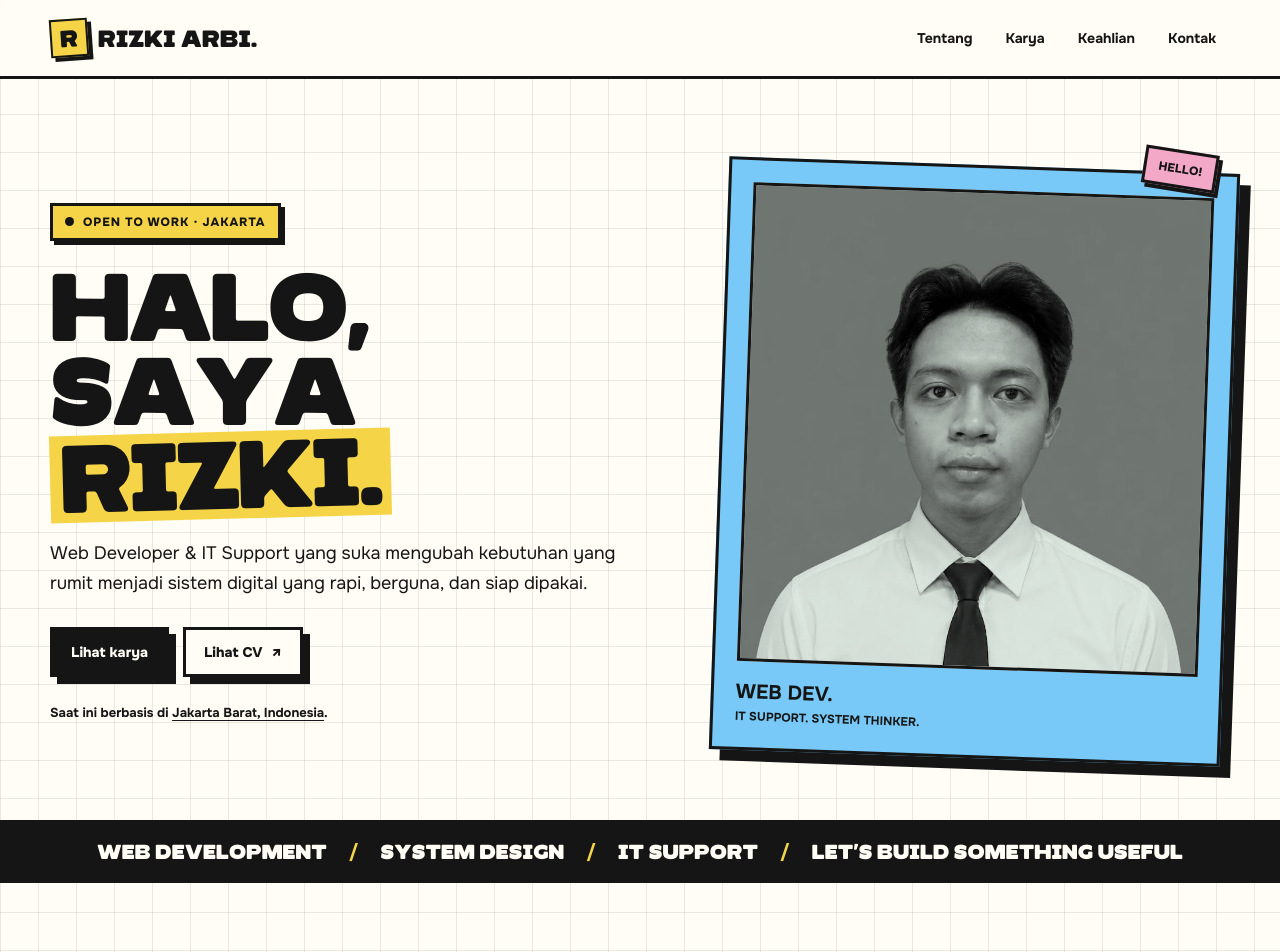
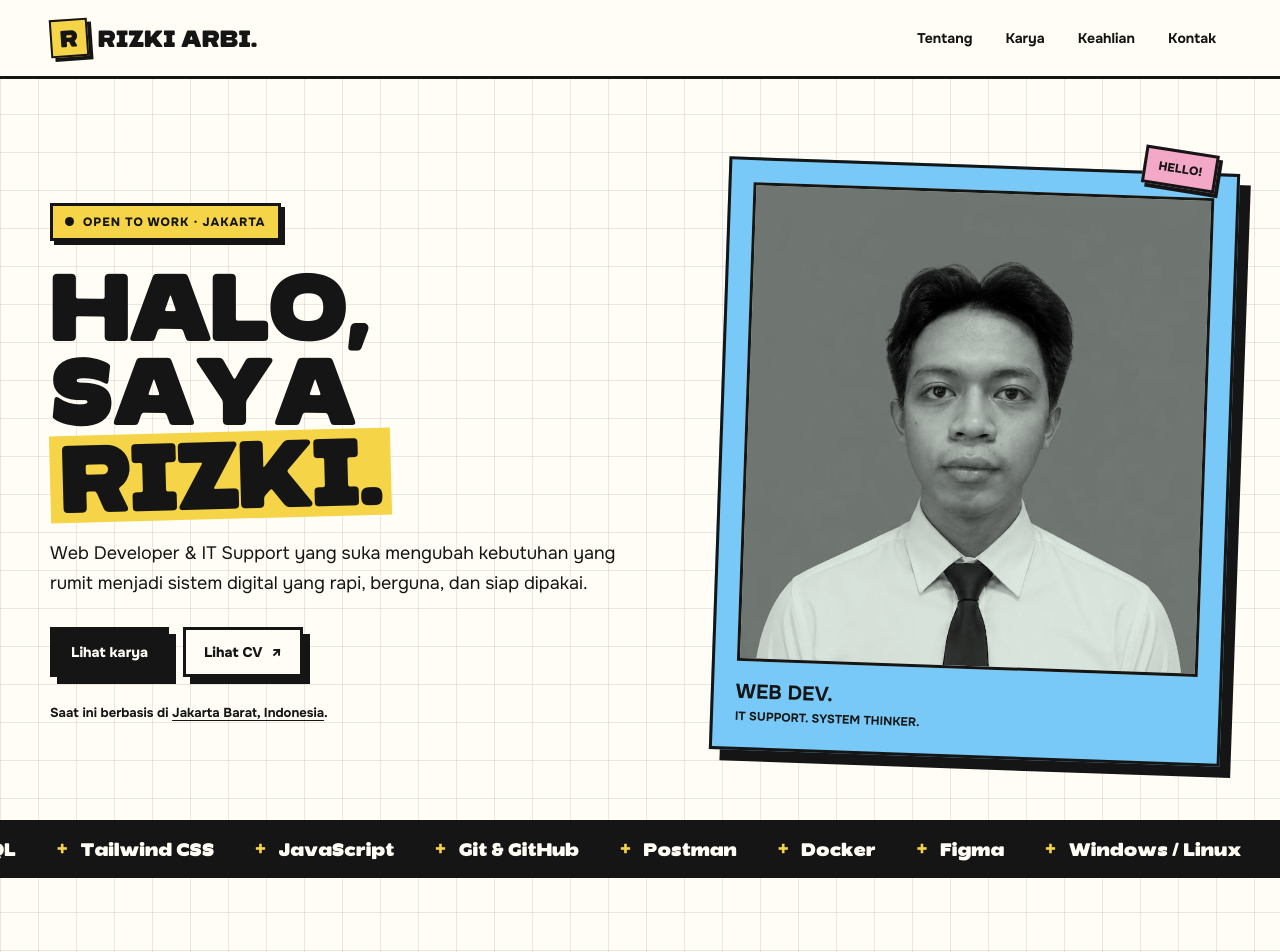
Before and after one commit to greedykid/portofolio-v4, a Next.js app: page / in a window 1280 px wide. Shown: the top 952 px of the page. Built offline with nearby package versions, Linux system fonts and the light colour scheme.

Commit message:
feat: add infinite stack tools carousel

```diff
--- a/src/app/globals.css
+++ b/src/app/globals.css
@@ -82,10 +82,13 @@ h1 span { display: inline-block; background: var(--yellow); padding: 0 10px 3px;
 .hero-card-footer { display: flex; justify-content: space-between; align-items: flex-end; gap: 12px; padding-top: 18px; }
 .hero-card-footer strong { display: block; font-size: 20px; }
 .hero-card-footer small { font-size: 12px; font-weight: 700; }
+.sr-only { position: absolute; width: 1px; height: 1px; padding: 0; margin: -1px; overflow: hidden; clip: rect(0, 0, 0, 0); white-space: nowrap; border: 0; }
 .ticker { border-top: var(--line); border-bottom: var(--line); background: var(--ink); color: var(--paper); overflow: hidden; }
-.ticker-track { display: flex; justify-content: center; width: 100%; }
-.ticker-item { display: inline-flex; align-items: center; justify-content: center; gap: 22px; padding: 15px 22px; font-family: 'Brakle', sans-serif; font-size: 19px; text-align: center; }
-.ticker-item b { color: var(--yellow); font-family: 'Onest', sans-serif; }
+.ticker-track { display: flex; width: max-content; animation: ticker-scroll 30s linear infinite; }
+.ticker-group { display: flex; flex-shrink: 0; align-items: center; }
+.ticker-item { display: inline-flex; align-items: center; justify-content: center; gap: 12px; min-height: 52px; padding: 12px 20px; font-family: 'Brakle', sans-serif; font-size: 17px; white-space: nowrap; }
+.ticker-item b { color: var(--yellow); font-family: 'Onest', sans-serif; font-size: 21px; }
+.ticker:hover .ticker-track, .ticker:focus-within .ticker-track { animation-play-state: paused; }
 
 .section { padding: 100px 0; }
 .section-heading { display: flex; align-items: end; justify-content: space-between; gap: 20px; margin-bottom: 33px; }
@@ -174,6 +177,7 @@ h2 { margin-bottom: 0; font-family: 'Brakle', sans-serif; font-size: clamp(40px,
 .stats-grid [data-reveal]:nth-child(2), .project-grid [data-reveal]:nth-child(2), .skills-grid [data-reveal]:nth-child(2), .timeline [data-reveal]:nth-child(2) { transition-delay: 120ms; }
 .stats-grid [data-reveal]:nth-child(3), .skills-grid [data-reveal]:nth-child(3) { transition-delay: 200ms; }
 .stats-grid [data-reveal]:nth-child(4), .skills-grid [data-reveal]:nth-child(4) { transition-delay: 280ms; }
+@keyframes ticker-scroll { to { transform: translateX(-50%); } }
 
 @media (max-width: 900px) {
   .hero-grid, .about-grid { grid-template-columns: 1fr; gap: 48px; }
@@ -194,7 +198,7 @@ h2 { margin-bottom: 0; font-family: 'Brakle', sans-serif; font-size: clamp(40px,
   .menu-button { display: block; }
   h1 { font-size: clamp(50px, 16vw, 76px); }
   .hero-copy { font-size: 16px; }
-  .ticker-item { gap: 10px; font-size: 14px; line-height: 1.35; flex-wrap: wrap; }
+  .ticker-item { gap: 9px; min-height: 48px; padding: 10px 13px; font-size: 14px; }
   .stats-grid, .project-grid, .skills-grid { grid-template-columns: 1fr; }
   .stat { min-height: 130px; }
   .section { padding: 74px 0; }
@@ -208,4 +212,5 @@ h2 { margin-bottom: 0; font-family: 'Brakle', sans-serif; font-size: clamp(40px,
 @media (prefers-reduced-motion: reduce) {
   *, *::before, *::after { scroll-behavior: auto !important; animation-duration: .01ms !important; transition-duration: .01ms !important; }
   .motion-ready [data-reveal] { opacity: 1 !important; transform: none !important; }
+  .ticker-track { animation: none !important; }
 }
--- a/src/app/page.tsx
+++ b/src/app/page.tsx
@@ -36,6 +36,19 @@ const skillGroups = [
 const experiences = [
   { date: '2026: SEKARANG', role: 'Pengembang Web', company: 'Website Katalog Digital “Berkah Mulia”', body: 'Membangun dan mendeploy katalog digital aktif, merancang kategori bertingkat, serta menjaga performa dan responsivitas di berbagai perangkat.' },
   { date: '2025: 2026', role: 'Pengembang Web & Peneliti', company: 'Platform E-Commerce “GEGARES”', body: 'Mengembangkan aplikasi e-commerce sebagai proyek Penulisan Ilmiah Universitas Gunadarma dengan arsitektur Laravel MVC dan database MySQL.' },
+];
+
+const stackTools = [
+  'PHP',
+  'Laravel',
+  'MySQL',
+  'Tailwind CSS',
+  'JavaScript',
+  'Git & GitHub',
+  'Postman',
+  'Docker',
+  'Figma',
+  'Windows / Linux',
 ];
 
 function Arrow() { return <span aria-hidden="true">↗</span>; }
@@ -106,7 +119,7 @@ export default function Home() {
           </div>
         </section>
 
-        <div className="ticker" data-reveal="ticker" aria-label="Bidang keahlian"><div className="ticker-track"><div className="ticker-item">WEB DEVELOPMENT <b>/</b> SYSTEM DESIGN <b>/</b> IT SUPPORT <b>/</b> LET&apos;S BUILD SOMETHING USEFUL</div></div></div>
+        <div className="ticker" data-reveal="ticker" aria-label="Stack dan tools yang digunakan"><p className="sr-only">Stack dan tools yang digunakan: {stackTools.join(', ')}.</p><div className="ticker-track" aria-hidden="true">{[0, 1].map((copy) => <div className="ticker-group" key={copy}>{stackTools.map((tool) => <span className="ticker-item" key={`${copy}-${tool}`}><b>+</b>{tool}</span>)}</div>)}</div></div>
 
         <section className="section" id="about" data-reveal="section">
           <div className="container">
```
Also changed, not shown: anti-slop/audit-001-2026-09-13-follow-up.md (+1 -1 lines), 1 other file (tests, documents, lock files or other folders).
